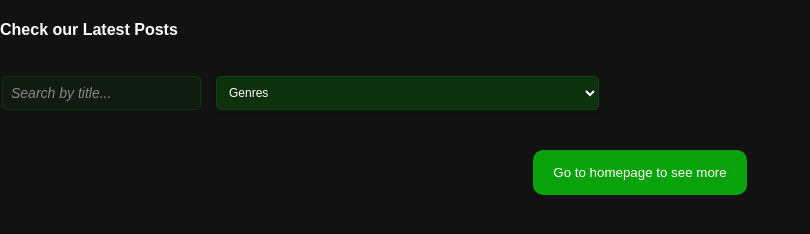
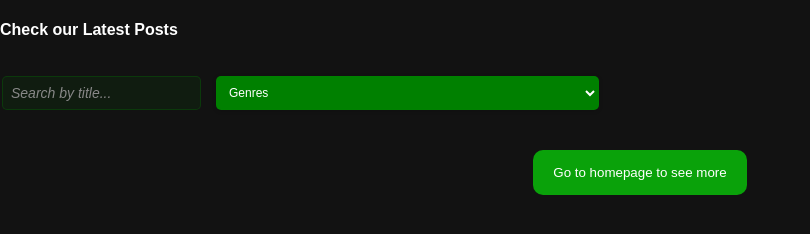
Before and after one commit to arielskie/Latest-Posts, a plain HTML site: page index.html in a window 1280 px wide. Shown: the whole page, without its empty margins (0-810 px from the left). Drawn offline with Linux system fonts and the light colour scheme.

Commit message:
Update index.html

```diff
--- a/index.html
+++ b/index.html
@@ -367,7 +367,7 @@ a{
     <div class="input-container">
         <input type="text" id="abefilmpost-search-bar" placeholder="Search by title...">
     </div>
-        <select id="abefilmpost-filter-dropdown">
+        <select id="abefilmpost-filter-dropdown" style=" background-color: #008000;">
             <option value="all">Genres</option>
         </select>
 
```
